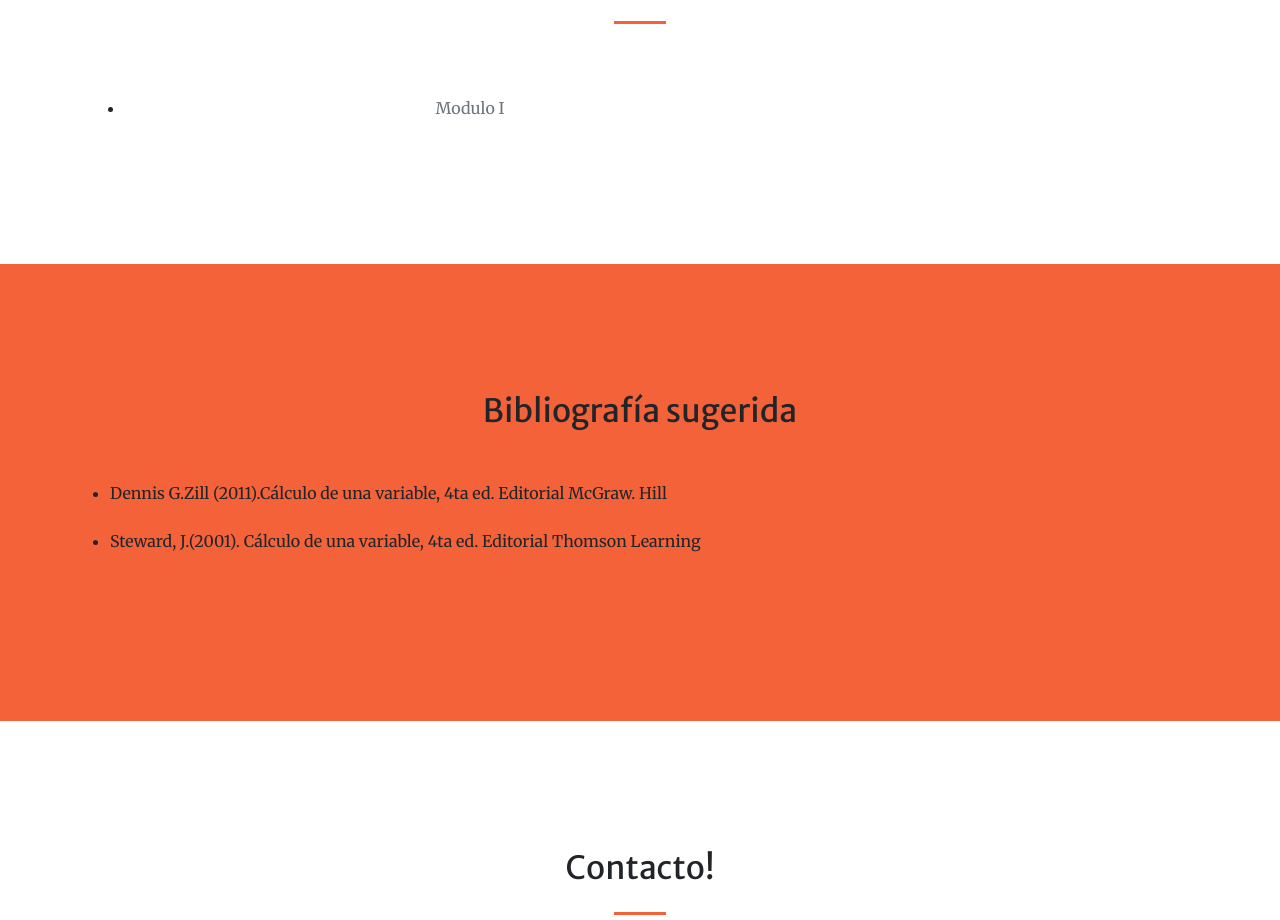
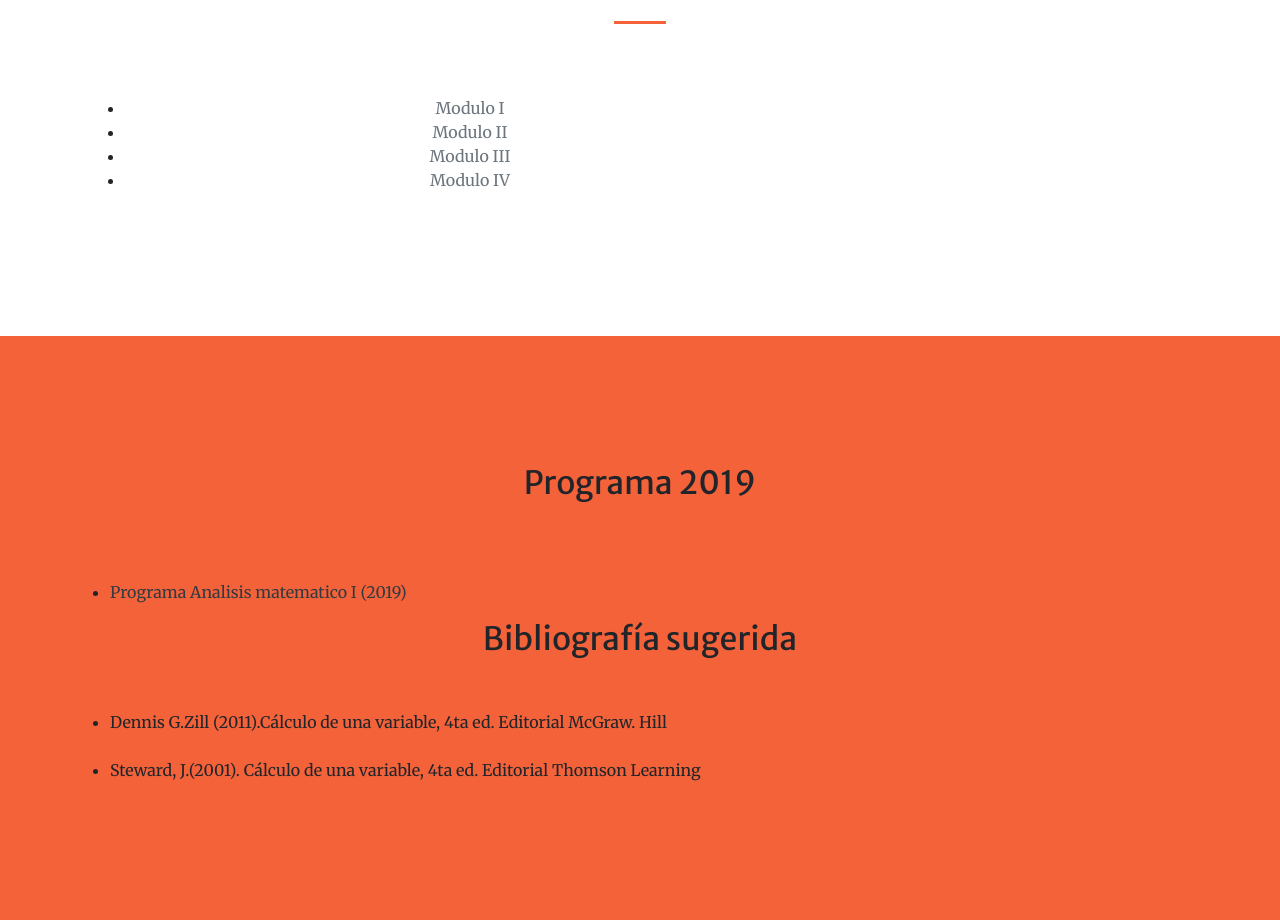
Before and after one commit to DavidJorrin/analisis_bio, a website with bundled scripts: page index.html in a window 1280 px wide. Shown: the part 1363-2283 px from the top of the page. Built offline with nearby package versions, Linux system fonts and the light colour scheme.

Commit message:
sube mas guias

```diff
--- a/index.html
+++ b/index.html
@@ -93,7 +93,9 @@
                   <p class="text-muted mb-5">
                   <ul>
                    <li><a class="text-muted mt-0" href="Descarga/Unidad_I.pdf" download="ModuloI">Modulo I</a> </li>
-
+                   <li><a class="text-muted mt-0" href="Descarga/Unidad_II.pdf" download="ModuloII">Modulo II</a> </li>
+                   <li><a class="text-muted mt-0" href="Descarga/Unidad_III.pdf" download="ModuloIII">Modulo III</a> </li>
+                   <li><a class="text-muted mt-0" href="Descarga/Unidad_IV.pdf" download="ModuloIV">Modulo IV</a> </li>
                  </ul> </p>
                </div>
       </div>
@@ -103,6 +105,15 @@
 
   <section class="page-section bg-primary" id="portfolio">
     <div class="container">
+      <h2 class="text-center mt-0">Programa 2019</h2>
+      <hr class="divider my-4">
+<hr class="divider my-4">
+      <div class="row">
+                  <ul>
+                   <li><a class="text-dark" href="Descarga/Programa-Analisis-Matematico-1-2019.pdf" download="Programa">Programa Analisis matematico I (2019)</a> </li>
+
+                 </ul>
+       </div>
       <h2 class="text-center mt-0">Bibliografía sugerida</h2>
       <hr class="divider my-4">
       <div class="row">
```
Also changed, not shown: 3 other files.
